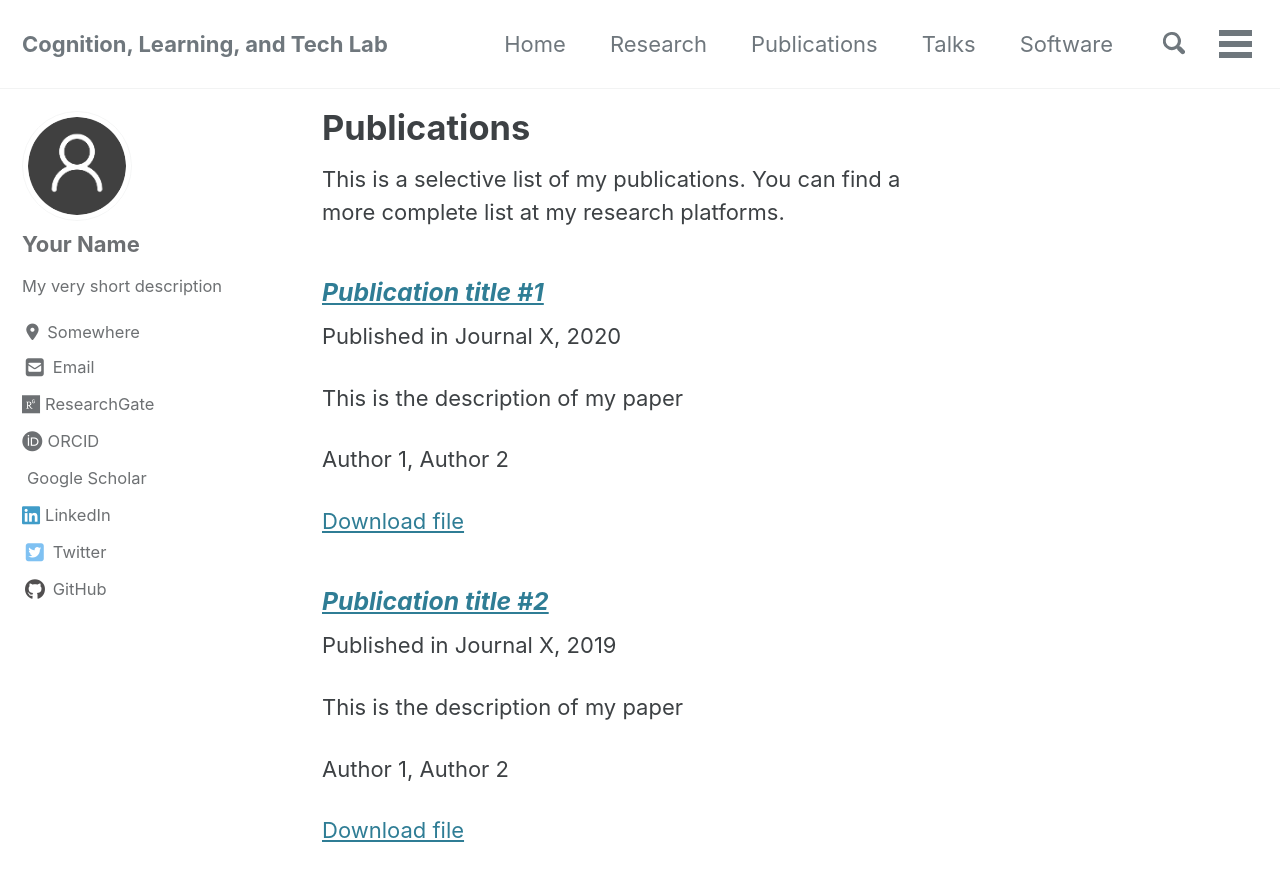
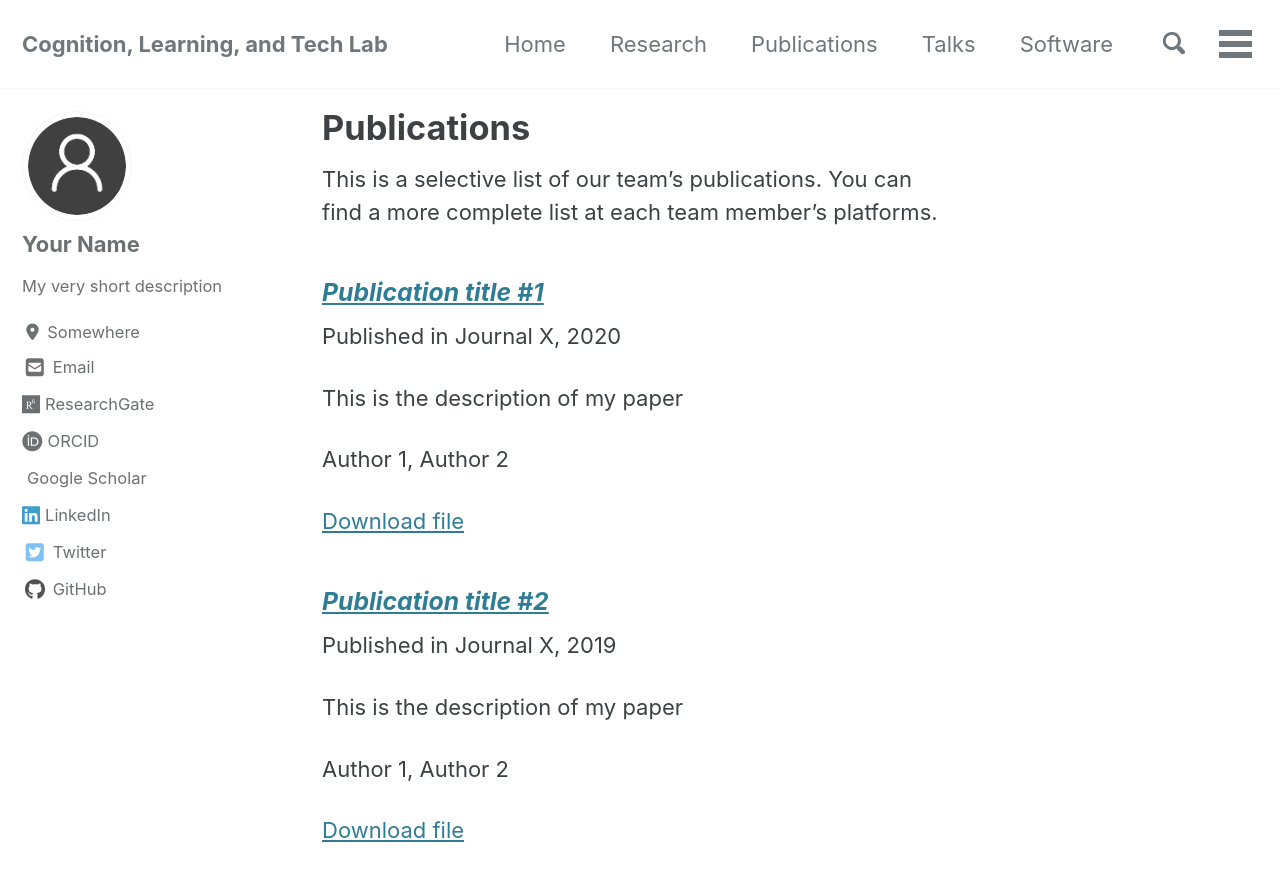
Before and after one commit to cognition-health-technology-lab/chtlab.github.io, a Jekyll site: the page built from _pages/publications.md, in a window 1280 px wide and 900 px high. Shown: the top 881 px of the window. Built offline with Jekyll 4.4.1, drawn with Linux system fonts in a browser that asks for light colours; cached includes are drawn as plain includes; nearby versions of some CDN libraries; a style sheet for code colours, icons or effects is not loaded.

Commit message:
Change to publications description

```diff
--- a/_pages/publications.md
+++ b/_pages/publications.md
@@ -5,5 +5,5 @@ permalink: /publications/
 layout: publications
 ---
 
-This is a selective list of my publications. You can find a more complete
-list at my research platforms.
+This is a selective list of our team's publications. You can find a more complete
+list at each team member's platforms.
```
